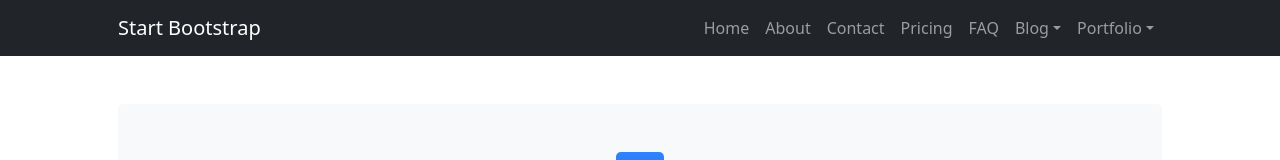
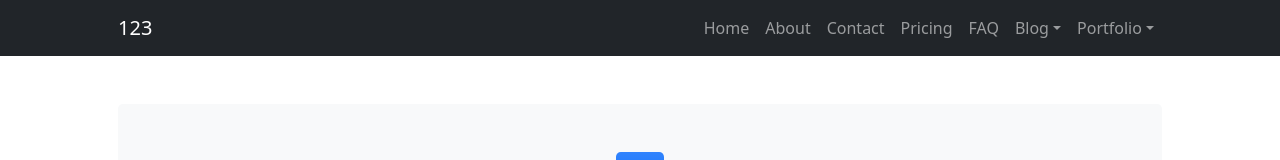
Before and after one commit to penguin789456/shop2, a plain HTML site: page contact.html in a window 1280 px wide. Shown: the top 160 px of the page. Drawn offline with nearby package versions, Linux system fonts and the light colour scheme.

Commit message:
change title

```diff
--- a/contact.html
+++ b/contact.html
@@ -18,7 +18,7 @@
             <!-- Navigation-->
             <nav class="navbar navbar-expand-lg navbar-dark bg-dark">
                 <div class="container px-5">
-                    <a class="navbar-brand" href="index.html">Start Bootstrap</a>
+                    <a class="navbar-brand" href="index.html">123</a>
                     <button class="navbar-toggler" type="button" data-bs-toggle="collapse" data-bs-target="#navbarSupportedContent" aria-controls="navbarSupportedContent" aria-expanded="false" aria-label="Toggle navigation"><span class="navbar-toggler-icon"></span></button>
                     <div class="collapse navbar-collapse" id="navbarSupportedContent">
                         <ul class="navbar-nav ms-auto mb-2 mb-lg-0">
```
